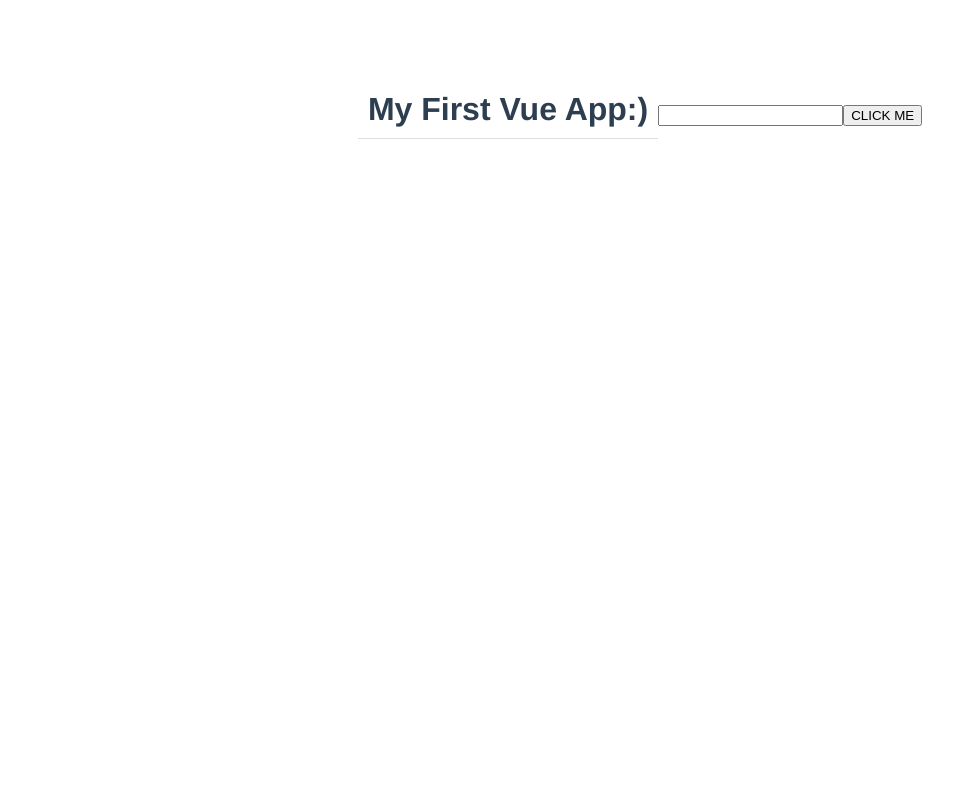
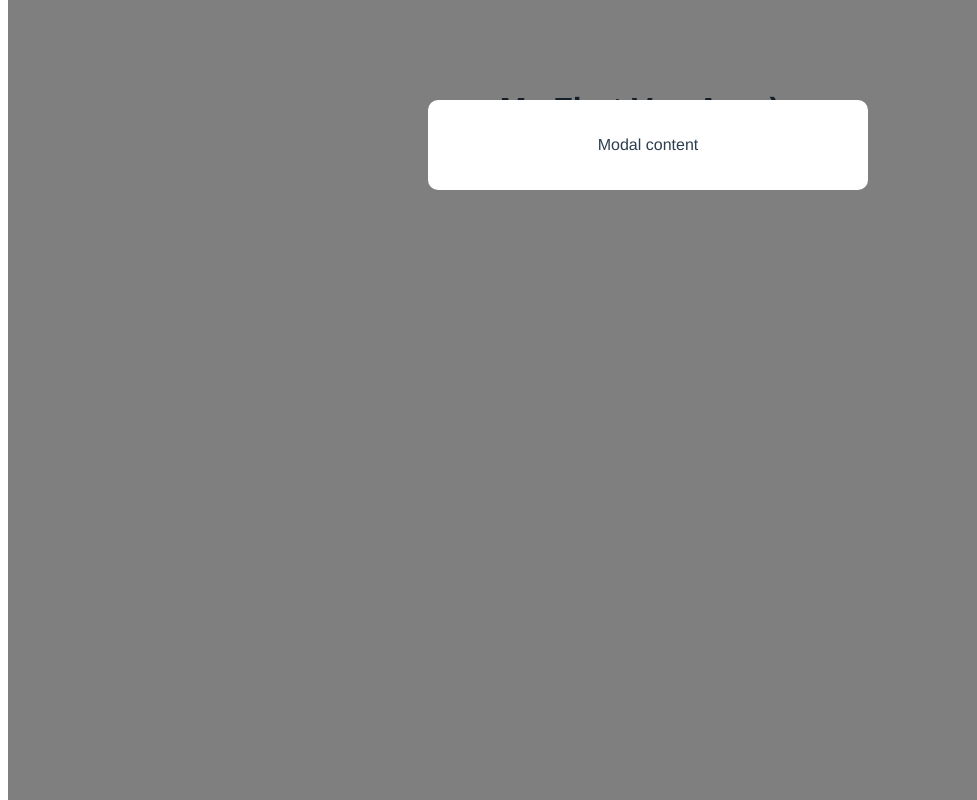
Before and after one commit to Naggayi-Daphne-Pearl/vue-modal, a Vue app: page / in a window 1280 px wide. Shown: the whole page, without its empty margins (0-977 px from the left). Built offline with nearby package versions, Linux system fonts and the light colour scheme.

Commit message:
multiple components

```diff
--- a/src/App.vue
+++ b/src/App.vue
@@ -1,12 +1,13 @@
 <template>
   <h1>{{ title }}</h1>
-  <input type="text" ref="name">
-  <button @click="handleClick">CLICK ME </button>
+  <modal />
 </template>
 
 <script>
+import modal from './components/modal.vue'
 export default {
   name: 'App',
+  components: { modal },
   data() {
     return {
       title: 'My first vue App:)'
```
